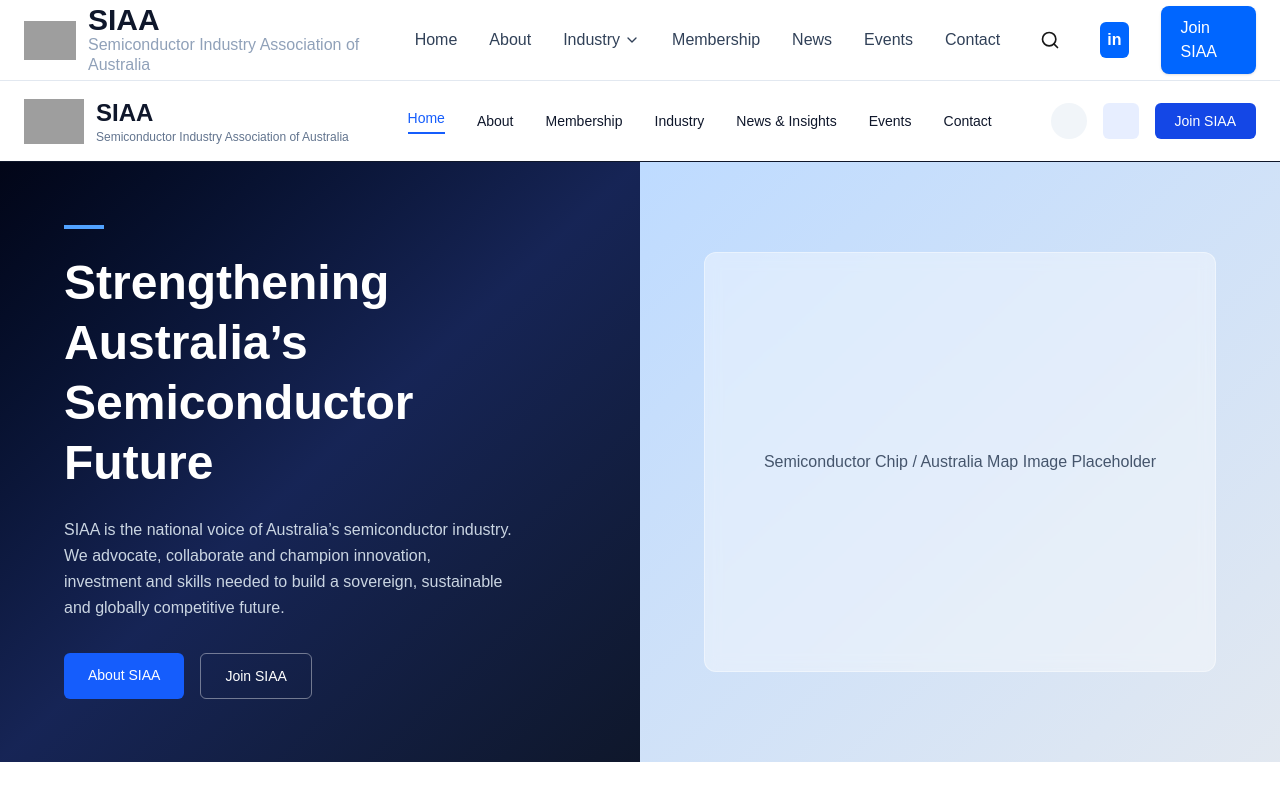
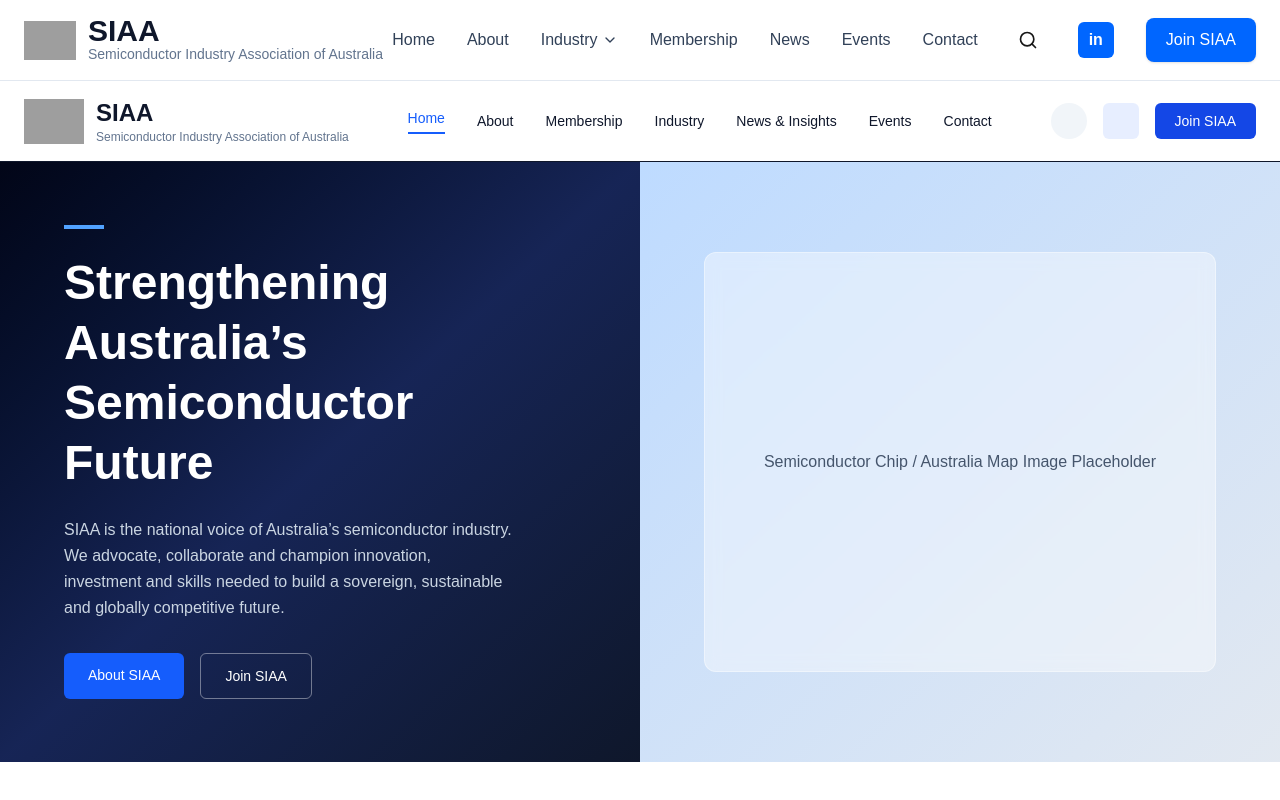
Before and after one commit to Ants-siaa/SIAA-site, a Next.js app: page / in a window 1280 px wide. Shown: the top 800 px of the page. Built offline with nearby package versions, Linux system fonts and the light colour scheme; grey boxes are pictures that could not be loaded.

Commit message:
Update Navbar.tsx

```diff
--- a/components/Navbar.tsx
+++ b/components/Navbar.tsx
@@ -40,7 +40,7 @@ export default function Navbar() {
       SIAA
     </div>
 
-   <div className="text-xsm text-slate-400 leading-tight">
+   <div className="text-sm text-slate-500 leading-tight">
       Semiconductor Industry Association of Australia
     </div>
   </div>
```
